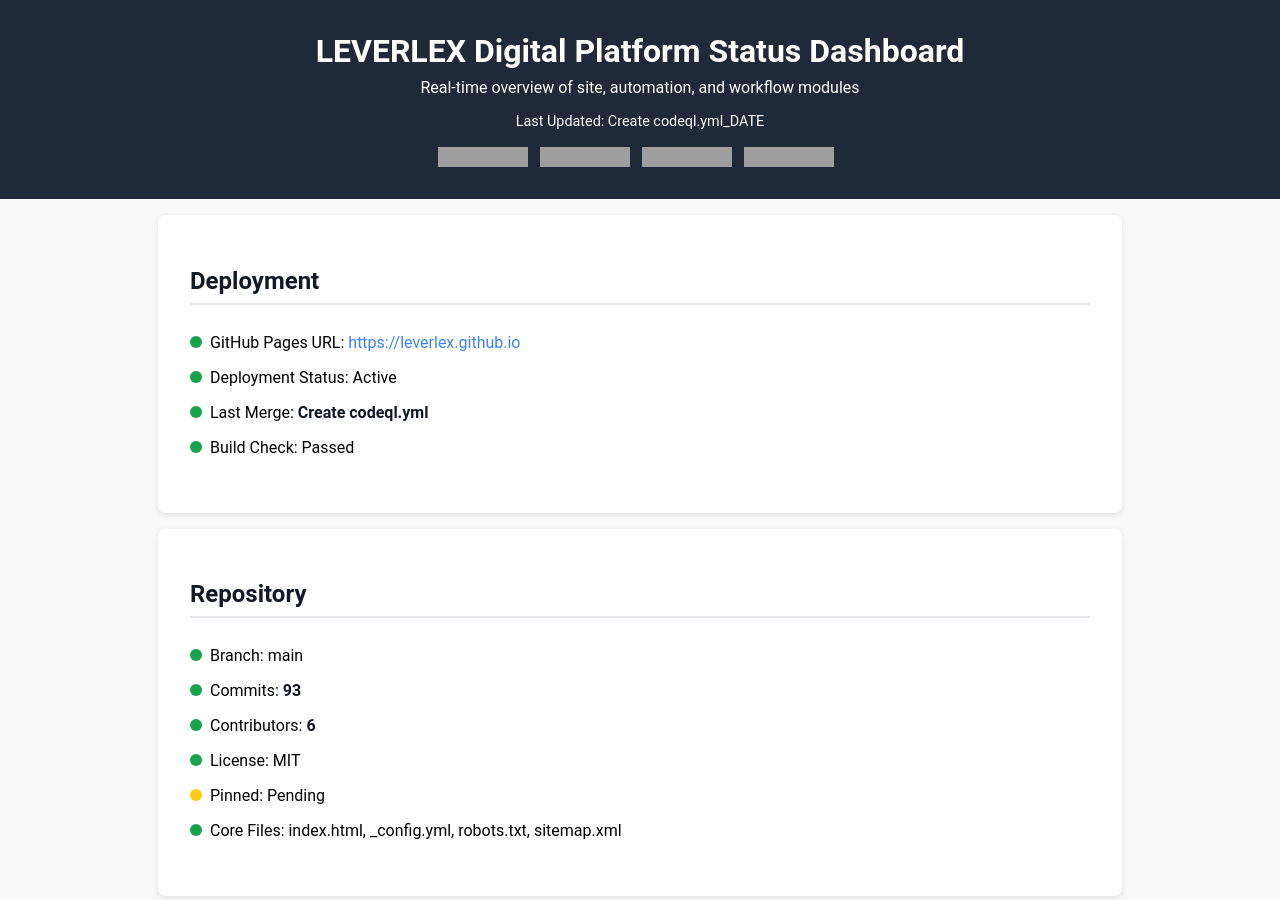
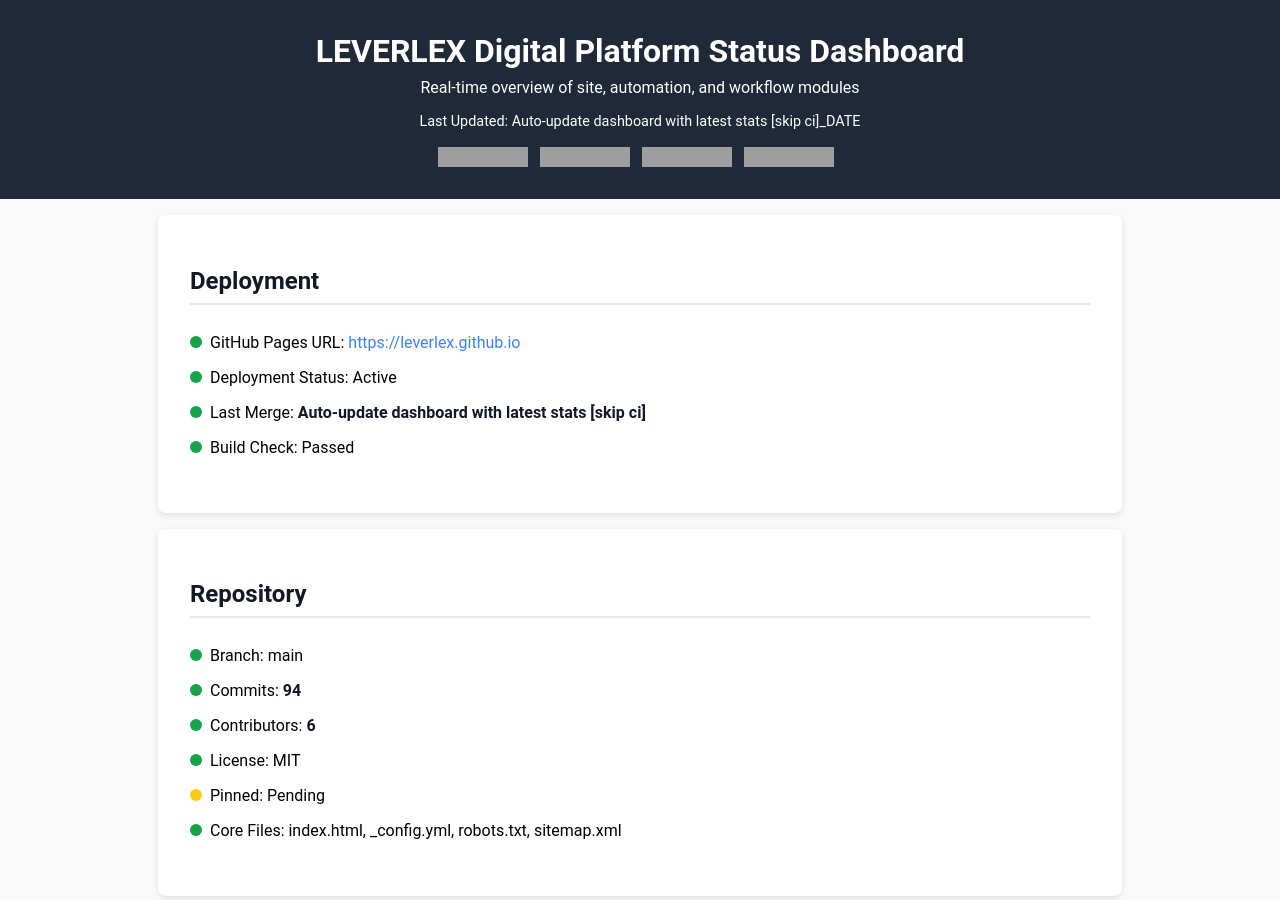
Before and after one commit to LEVERLEX/leverlex.github.io, a Jekyll site: the page dashboard.html, which Jekyll copies as it is, in a window 1280 px wide and 900 px high. Built offline with Jekyll 4.4.1, drawn with Linux system fonts in a browser that asks for light colours; grey boxes are pictures that could not be loaded.

Commit message:
Auto-update dashboard with latest stats [skip ci]

```diff
--- a/dashboard.html
+++ b/dashboard.html
@@ -28,7 +28,7 @@
 <header>
   <h1>LEVERLEX Digital Platform Status Dashboard</h1>
   <p>Real-time overview of site, automation, and workflow modules</p>
-  <p style="font-size: 0.9rem; margin-top: 0.5rem;">Last Updated: Create codeql.yml_DATE</p>
+  <p style="font-size: 0.9rem; margin-top: 0.5rem;">Last Updated: Auto-update dashboard with latest stats [skip ci]_DATE</p>
   <div class="workflow-badges">
     <img src="https://img.shields.io/badge/status-active-success" alt="Status Badge" class="badge">
     <img src="https://img.shields.io/badge/deployment-github--pages-blue" alt="Deployment Badge" class="badge">
@@ -42,7 +42,7 @@
   <ul>
     <li><span class="status green"></span>GitHub Pages URL: <a href="https://leverlex.github.io" target="_blank">https://leverlex.github.io</a></li>
     <li><span class="status green"></span>Deployment Status: Active</li>
-    <li><span class="status green"></span>Last Merge: <span class="stat-value">Create codeql.yml</span></li>
+    <li><span class="status green"></span>Last Merge: <span class="stat-value">Auto-update dashboard with latest stats [skip ci]</span></li>
     <li><span class="status green"></span>Build Check: Passed</li>
   </ul>
 </section>
@@ -51,7 +51,7 @@
   <h2>Repository</h2>
   <ul>
     <li><span class="status green"></span>Branch: main</li>
-    <li><span class="status green"></span>Commits: <span class="stat-value" id="commit-count">93</span></li>
+    <li><span class="status green"></span>Commits: <span class="stat-value" id="commit-count">94</span></li>
     <li><span class="status green"></span>Contributors: <span class="stat-value" id="contributor-count">6</span></li>
     <li><span class="status green"></span>License: MIT</li>
     <li><span class="status yellow"></span>Pinned: Pending</li>
```
